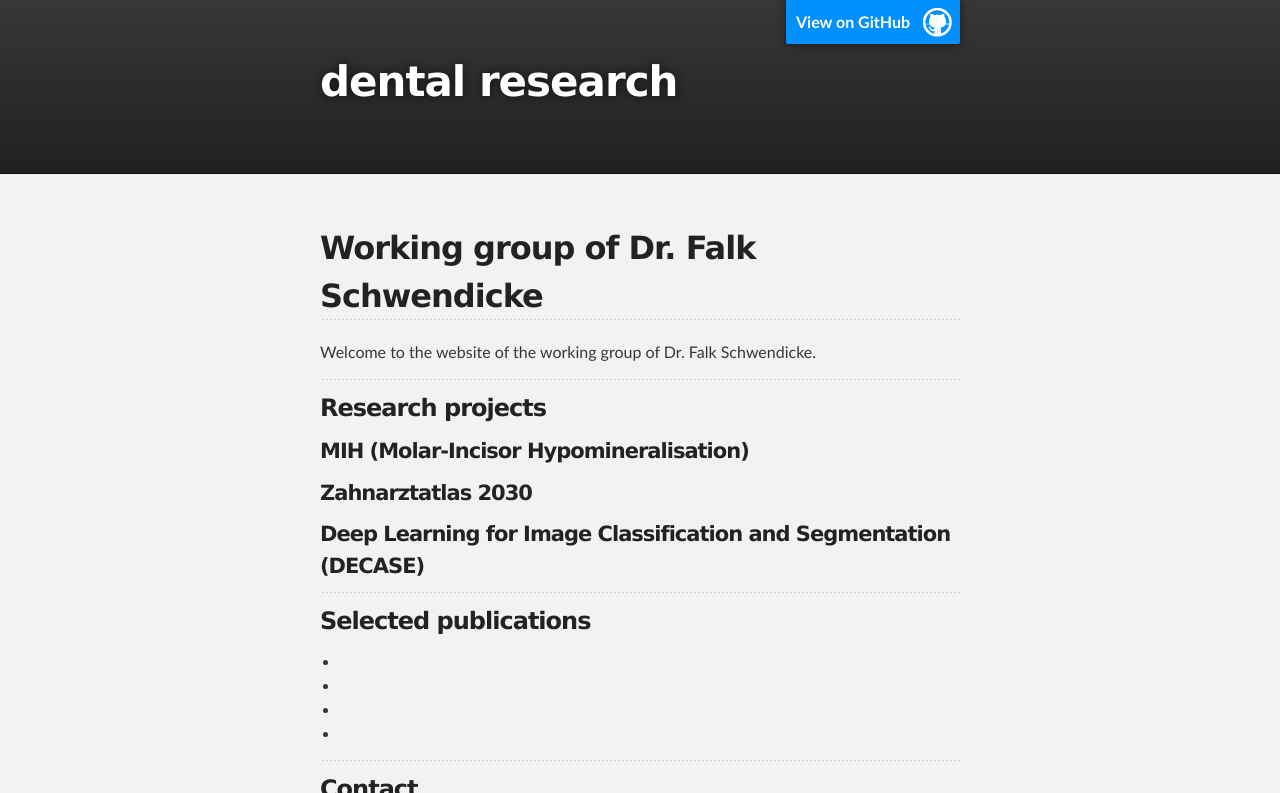
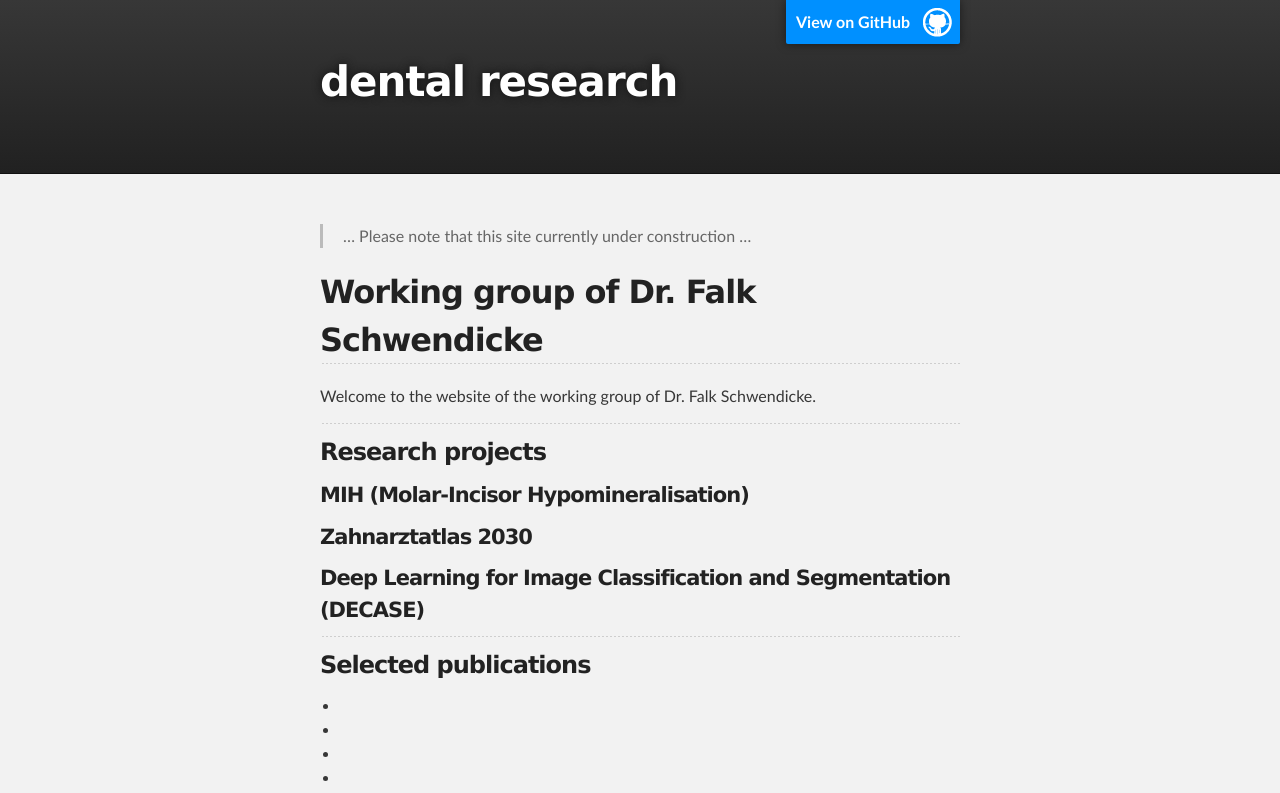
Before and after one commit to dental-research/dental-research.github.io, a Jekyll site: the page built from index.md, in a window 1280 px wide and 900 px high, cut to the strip 0-793 px from the top of the window. Built offline with Jekyll 4.4.1, drawn with Linux system fonts in a browser that asks for light colours; the repository's description, which GitHub fills in, is left out; our own code applies the rules of GitHub Pages for plain Markdown files.

Commit message:
update index.md

```diff
--- a/index.md
+++ b/index.md
@@ -1,6 +1,8 @@
 ---
 layout: default
 ---
+
+> ... Please note that this site currently under construction ...
 
 ## Working group of Dr. Falk Schwendicke
 
```
